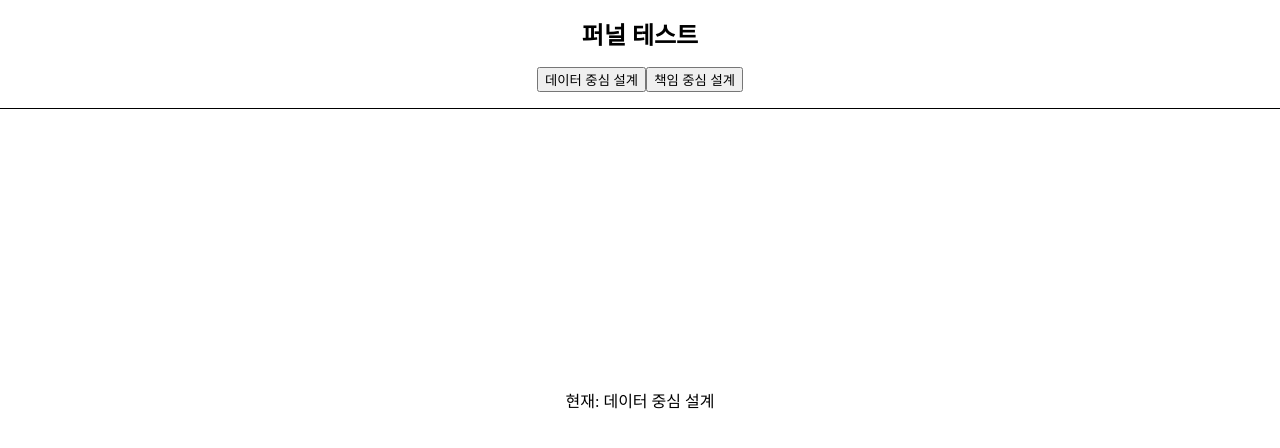
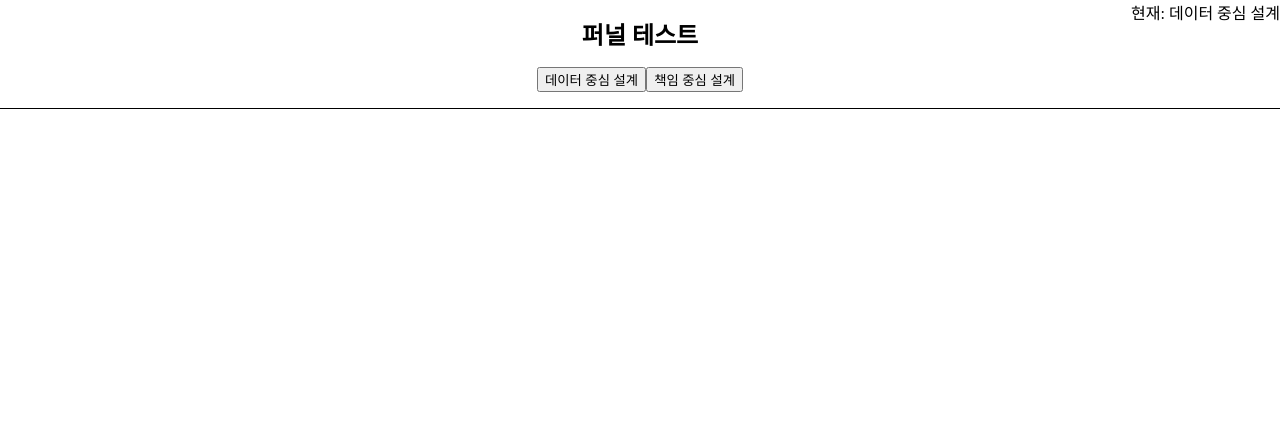
Before and after one commit to MinSungJe/my_own_funnel_sketch, a React (Vite) app: page /data in a window 1280 px wide. Shown: the top 448 px of the page. Built offline with nearby package versions, Linux system fonts and the light colour scheme.

Commit message:
design: Home 화면 디자인 추가

```diff
--- /dev/null
+++ b/src/data-driven/Home/DataHome.module.css
@@ -0,0 +1,5 @@
+.title {
+  position: absolute;
+  top: 0;
+  right: 0;
+}
--- a/src/data-driven/DataHome.tsx
+++ b/src/data-driven/Home/DataHome.tsx
@@ -1,9 +1,10 @@
 import { Outlet } from 'react-router-dom';
+import S from './DataHome.module.css'
 
 const DataHome = () => {
   return (
     <div>
-      <p>현재: 데이터 중심 설계</p>
+      <p className={S.title}>현재: 데이터 중심 설계</p>
       <Outlet />
     </div>
   );
--- /dev/null
+++ b/src/responsibility-driven/Home/ResponsibilityHome.module.css
@@ -0,0 +1,5 @@
+.title {
+  position: absolute;
+  top: 0;
+  right: 0;
+}
--- a/src/responsibility-driven/ResponsibilityHome.tsx
+++ b/src/responsibility-driven/Home/ResponsibilityHome.tsx
@@ -1,9 +1,10 @@
 import { Outlet } from 'react-router-dom';
+import S from './ResponsibilityHome.module.css';
 
 const ResponsibilityHome = () => {
   return (
     <div>
-      <p>현재: 책임 중심 설계</p>
+      <p className={S.title}>현재: 책임 중심 설계</p>
       <Outlet />
     </div>
   );
--- a/src/router/router.tsx
+++ b/src/router/router.tsx
@@ -1,7 +1,7 @@
 import { createBrowserRouter } from 'react-router-dom';
 import Layout from '../components/Layout/Layout';
-import DataHome from '../data-driven/DataHome';
-import ResponsibilityHome from '../responsibility-driven/ResponsibilityHome';
+import DataHome from '../data-driven/Home/DataHome';
+import ResponsibilityHome from '../responsibility-driven/Home/ResponsibilityHome';
 
 const router = createBrowserRouter([
   {
```
